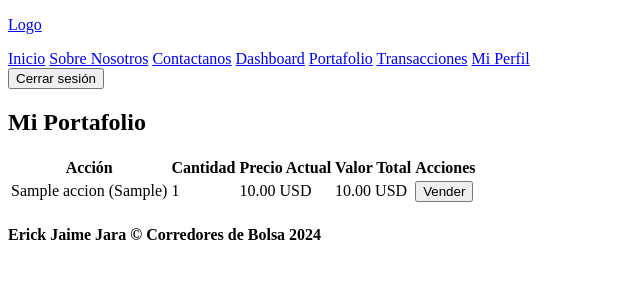
After one commit to DevilAbbath/corredores_bolsa, a Django app: page /portafolio/ in a window 1280 px wide. The commit adds this page. Shown: the top 300 px of the page, without its empty margins (0-640 px from the left). Run offline with Django 5.2, Linux system fonts and the light colour scheme; a user stored in the database is signed in; tables that the repository leaves empty hold one stand-in row (values such as "Sample post").

Commit message:
Funcionalidad compra venta ok

```diff
--- a/cbolsa/templates/cbolsa/layout/base.html
+++ b/cbolsa/templates/cbolsa/layout/base.html
@@ -25,6 +25,8 @@
 
             {% if user.is_authenticated %}
                 <a href="{% url 'dashboard' %}">Dashboard</a>
+                <a href="{% url 'portafolio' %}">Portafolio</a>
+                <a href="{% url 'historial_transacciones' %}">Transacciones</a>
                 <a href="{% url 'perfil' %}">Mi Perfil</a>
                 <form method="POST" action="{% url 'logout' %}">
                     {% csrf_token %}
--- /dev/null
+++ b/cbolsa/templates/cbolsa/portafolio.html
@@ -0,0 +1,37 @@
+{% extends 'cbolsa/layout/base.html' %}
+{% block content %}
+<h2>Mi Portafolio</h2>
+
+<table>
+    <tr>
+        <th>Acción</th>
+        <th>Cantidad</th>
+        <th>Precio Actual</th>
+        <th>Valor Total</th>
+        <th>Acciones</th>
+    </tr>
+
+    {% for item in portafolio %}
+    <tr>
+        <td>{{ item.accion.nombre_empresa }} ({{ item.accion.simbolo }})</td>
+        <td>{{ item.cantidad }}</td>
+        <td>{{ item.accion.precio_actual }} USD</td>
+        <td>{{ item.valor_total|floatformat:2 }} USD</td>
+        <td>
+            {% if item.cantidad > 0 %}
+                <form action="{% url 'venta_accion' item.accion.id %}" method="POST">
+                    {% csrf_token %}
+                    <button type="submit">Vender</button>
+                </form>
+            {% else %}
+                <form action="{% url 'comprar_accion' item.accion.id %}" method="POST">
+                    {% csrf_token %}
+                    <button type="submit">Comprar</button>
+                </form>
+            {% endif %}
+        </td>
+    </tr>
+    {% endfor %}
+</table>
+
+{% endblock %}
--- a/cbolsa/urls.py
+++ b/cbolsa/urls.py
@@ -1,5 +1,5 @@
 from django.urls import path
-from .views import index, custom_login, custom_logout, dashboard_view, editar_perfil, registro
+from .views import index, custom_login, custom_logout, dashboard_view, editar_perfil, registro, comprar_accion, venta_accion, ver_portafolio, historial_transacciones
 
 urlpatterns = [
 
@@ -12,4 +12,10 @@ urlpatterns = [
     path('logout/', custom_logout, name='logout'),
     path('perfil/', editar_perfil, name='perfil'),
     path('registro/', registro, name='registro'),
+
+    # Gestion Acciones
+    path('comprar-accion/<int:accion_id>/', comprar_accion, name='comprar_accion'),
+    path('vender-accion/<int:accion_id>/', venta_accion, name='venta_accion'),
+    path('portafolio/', ver_portafolio, name='portafolio'),
+    path('historial-transacciones/', historial_transacciones, name='historial_transacciones'),
 ]
--- a/cbolsa/views.py
+++ b/cbolsa/views.py
@@ -2,6 +2,7 @@ from django.contrib.auth.decorators import login_required
 from django.contrib.auth.forms import AuthenticationForm
 from django.contrib.auth import login, logout, authenticate
 from django.shortcuts import render, redirect
+from django.db import models
 from .models import UserProfile, Accion, Transaccion
 from django.contrib import messages
 from .forms import CustomUserCreationForm
@@ -63,7 +64,139 @@ def editar_perfil(request):
     return render(request, 'cbolsa/perfil.html')
 
 
-#
+# Dashboard View
 @login_required
 def dashboard_view(request):
     return render(request, 'cbolsa/dashboard.html')
+
+
+# Compra de Acciones
+@login_required
+def comprar_accion(request, accion_id):
+    accion = Accion.objects.get(id=accion_id)  # Obtener la acción a comprar
+    user_profile = UserProfile.objects.get(user=request.user)  # Perfil del usuario
+
+    if request.method == 'POST':
+        cantidad_str = request.POST.get('cantidad')
+        if cantidad_str:
+            try:
+                cantidad = int(cantidad_str)  # Intentar convertir la cantidad a entero
+            except ValueError:
+                messages.error(request, "La cantidad debe ser un número válido.")
+                return redirect('comprar_accion', accion_id=accion_id)
+        else:
+            messages.error(request, "Por favor ingresa una cantidad de acciones.")
+            return redirect('comprar_accion', accion_id=accion_id)
+
+        total_precio = accion.precio_actual * cantidad
+
+        if total_precio > user_profile.saldo:
+            messages.error(request, "No tienes suficiente saldo para esta compra.")
+            return redirect('comprar_accion', accion_id=accion_id)
+
+        # Realizar la transacción
+        user_profile.saldo -= total_precio  # Descontar saldo
+        user_profile.save()
+
+        # Crear registro de la transacción
+        Transaccion.objects.create(
+            usuario=request.user,
+            accion=accion,
+            tipo_transaccion='COMPRA',
+            cantidad=cantidad,
+            precio=accion.precio_actual,
+        )
+
+        messages.success(request, f"Compra realizada con éxito. Has adquirido {cantidad} acciones de {accion.nombre_empresa}.")
+        return redirect('perfil')  # Redirigir al perfil del usuario
+
+    context = {
+        'accion': accion,
+        'saldo_disponible': user_profile.saldo,
+    }
+    return render(request, 'cbolsa/comprar_accion.html', context)
+
+
+# Venta de Acciones
+@login_required
+def venta_accion(request, accion_id):
+    accion = Accion.objects.get(id=accion_id)
+    user_profile = UserProfile.objects.get(user=request.user)
+
+    if request.method == 'POST':
+        cantidad_str = request.POST.get('cantidad')  # Obtener la cantidad del formulario
+
+        if not cantidad_str:  # Verificar si el campo de cantidad está vacío
+            messages.error(request, "Debes ingresar una cantidad válida.")
+            return redirect('venta_accion', accion_id=accion_id)
+
+        try:
+            cantidad = int(cantidad_str)  # Convertir la cantidad a entero
+        except ValueError:
+            messages.error(request, "La cantidad debe ser un número válido.")
+            return redirect('venta_accion', accion_id=accion_id)
+
+        # Verificar si el usuario tiene suficientes acciones
+        transacciones = Transaccion.objects.filter(usuario=request.user, accion=accion, tipo_transaccion='COMPRA')
+        cantidad_comprada = sum([t.cantidad for t in transacciones])
+
+        if cantidad > cantidad_comprada:
+            messages.error(request, "No tienes suficientes acciones para vender.")
+            return redirect('venta_accion', accion_id=accion_id)
+
+        # Realizar la transacción
+        user_profile.saldo += accion.precio_actual * cantidad
+        user_profile.save()
+
+        # Registrar la venta
+        Transaccion.objects.create(
+            usuario=request.user,
+            accion=accion,
+            tipo_transaccion='VENTA',
+            cantidad=cantidad,
+            precio=accion.precio_actual,
+        )
+
+        messages.success(request, f"Venta realizada con éxito. Has vendido {cantidad} acciones de {accion.nombre_empresa}.")
+        return redirect('perfil')
+
+    context = {
+        'accion': accion,
+        'saldo_disponible': user_profile.saldo,
+    }
+    return render(request, 'cbolsa/venta_accion.html', context)
+
+# vista Portafolio
+@login_required
+def ver_portafolio(request):
+    # Obtener el perfil del usuario logueado
+    user_profile = UserProfile.objects.get(user=request.user)
+
+    # Obtener todas las acciones que el usuario posee
+    transacciones = Transaccion.objects.filter(usuario=request.user)
+    acciones = Accion.objects.all()
+
+    # Calcular el portafolio del usuario (acciones que posee y su cantidad)
+    portafolio = []
+    for accion in acciones:
+        cantidad = transacciones.filter(accion=accion).aggregate(cantidad=models.Sum('cantidad'))['cantidad'] or 0
+        valor_total = accion.precio_actual * cantidad  # Realizar el cálculo aquí
+        portafolio.append({
+            'accion': accion,
+            'cantidad': cantidad,
+            'valor_total': valor_total,
+        })
+
+    return render(request, 'cbolsa/portafolio.html', {'portafolio': portafolio})
+
+
+# Historial Transacciones
+@login_required
+def historial_transacciones(request):
+    transacciones = Transaccion.objects.filter(usuario=request.user).order_by('-fecha_transaccion')
+
+    context = {
+        'transacciones': transacciones,
+    }
+
+    return render(request, 'cbolsa/historial_transacciones.html', context)
--- a/corredores_bolsa/settings.py
+++ b/corredores_bolsa/settings.py
@@ -57,7 +57,9 @@ ROOT_URLCONF = 'corredores_bolsa.urls'
 TEMPLATES = [
     {
         'BACKEND': 'django.template.backends.django.DjangoTemplates',
-        'DIRS': [],
+        'DIRS': [
+            BASE_DIR / 'templates',  # Asegúrate de que tus plantillas estén en esta carpeta
+        ],
         'APP_DIRS': True,
         'OPTIONS': {
             'context_processors': [
```
Also changed, not shown: cbolsa/templates/cbolsa/comprar_accion.html (added, +13 -0 lines), cbolsa/templates/cbolsa/historial_transacciones.html (added, +24 -0 lines), cbolsa/templates/cbolsa/perfil.html (+0 -13 lines), cbolsa/templates/cbolsa/venta_accion.html (added, +14 -0 lines), cbolsa/migrations/0002_accion_cantidad_disponible.py (added).
